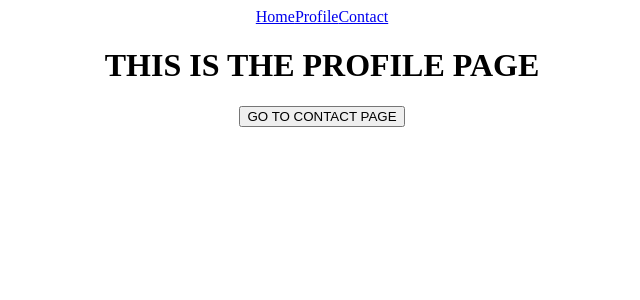
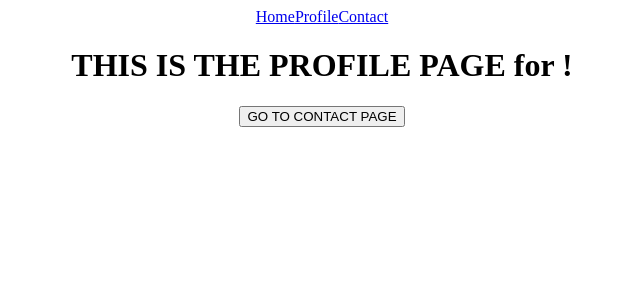
Before and after one commit to Bellagirl-maker/resume-builder, a React (Create React App) app: page /profile in a window 1280 px wide. Shown: the top 300 px of the page, without its empty margins (318-958 px from the left). Built offline with nearby package versions, Linux system fonts and the light colour scheme.

Commit message:
Update profile.js

```diff
--- a/src/pages/Profile.js
+++ b/src/pages/Profile.js
@@ -1,10 +1,11 @@
-import { useNavigate } from "react-router-dom"
+import { useNavigate, useParams } from "react-router-dom"
 
 export const Profile = () => {
     let navigate = useNavigate();
+    let { username } = useParams;
     return (
         <div>
-            <h1>THIS IS THE PROFILE PAGE</h1>
+            <h1>THIS IS THE PROFILE PAGE for {username}!</h1>
             <button onClick={() => {
                 navigate("/contact");
             }}>GO TO CONTACT PAGE</button>
```
